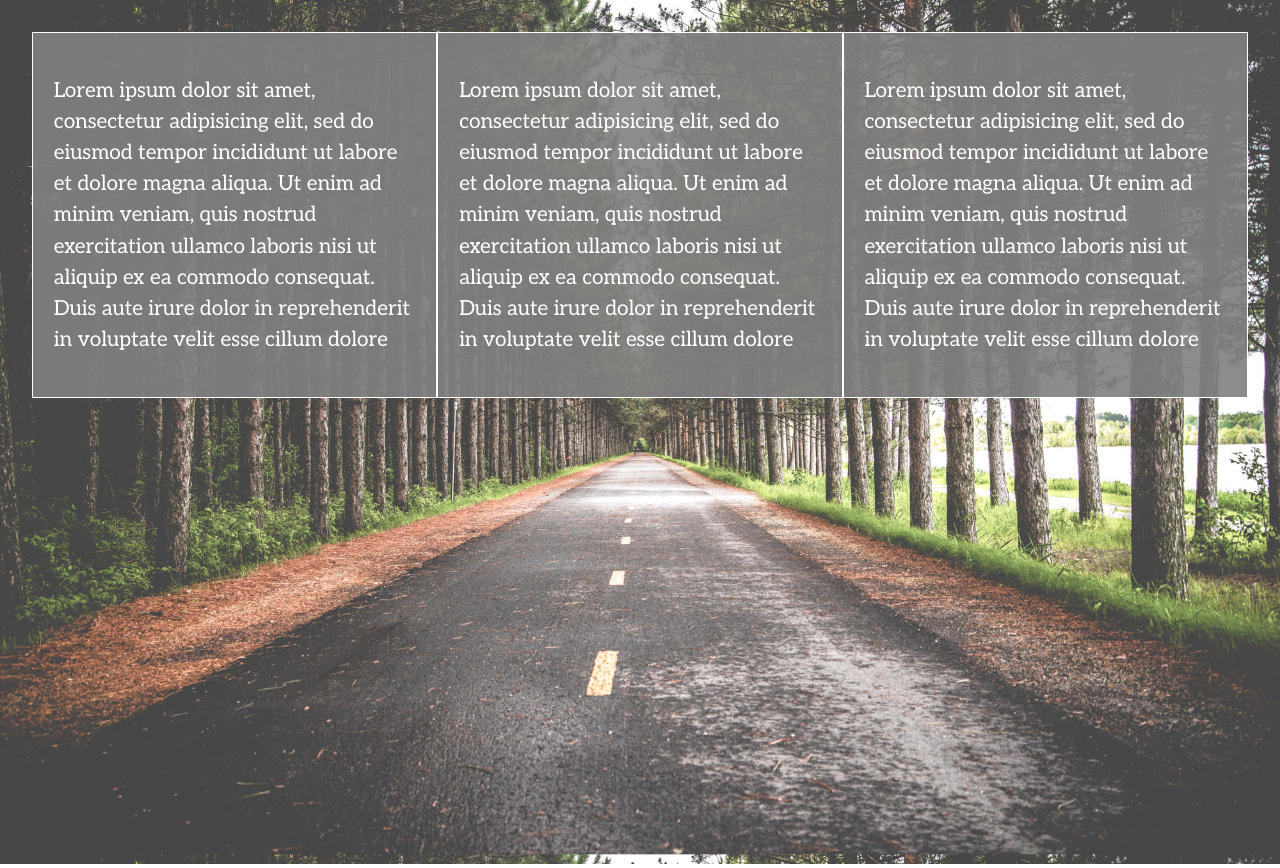
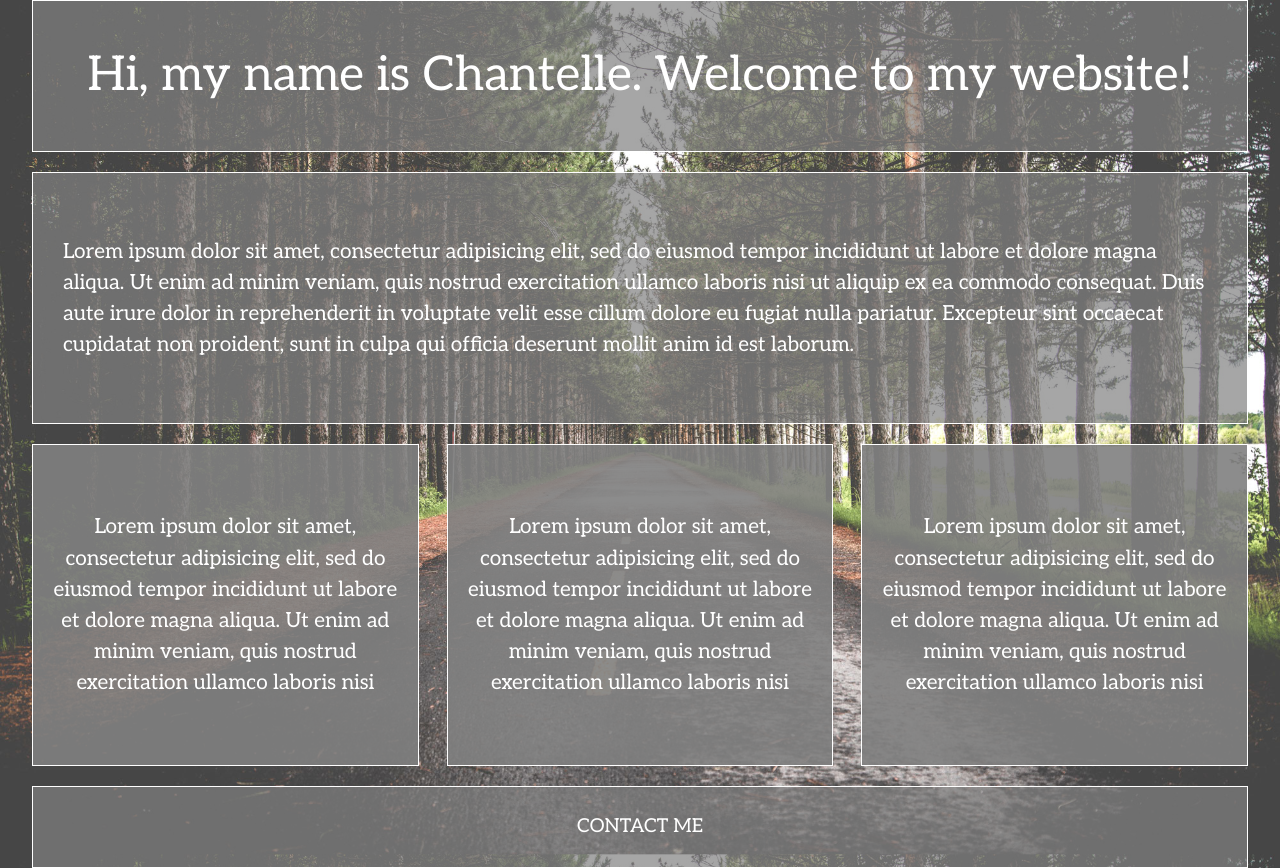
Before and after one commit to Chelle111/07.01-206-divs-flexbox-starter, a plain HTML site: page index.html in a window 1280 px wide. Drawn offline with nearby package versions, Linux system fonts and the light colour scheme.

Commit message:
second commit

```diff
--- a/css/main.css
+++ b/css/main.css
@@ -104,34 +104,82 @@ html {
 
 body {
   font-family: 'Source Sans Pro', sans-serif;
-  padding: 2em;
+  padding: 0 2em;
   font-size: 1em;
   height: 100%;
+  font-family: 'Aleo', serif;
 }
+
+header {
+  height: 150px;
+  width: 100%;
+  font-size: 3em;
+}
+
+main {
+  background-color: #ccc;
+  height: 250px;
+  width: 100%;
+  font-size: 1.3em;
+  padding: 0 30px;
+  line-height: 1.5em;
+}
+
+footer {
+  height: 80px;
+  width: 100%;
+  font-size: 1.2em;
+  text-transform: uppercase;
+}
+
+header, main,
+.div-1,
+.div-2,
+.div-3 {
+  margin-bottom: 20px;
+}
+header,
+footer,
+main {
+  background: rgba(128, 128, 128, 0.7);
+  display: flex;
+  justify-content: center;
+  align-items: center;
+  border: .5px solid white;
+  color: #fff;
+
+}
+
 
 .wrapper {
   /*add display:flex and set justify-content to space-between*/
-  display: flex;
-  justify-content: center;
-  align-items: center;
+display: flex;
+flex-flow: row wrap;
+justify-content: space-between;
+align-items: center;
 }
+
 
 .div-1, .div-2, .div-3 {
   /*give the divs a width of 30%, add display:flex, set justify-content and align-items to center*/
   display: flex;
-  width: 30%;
   justify-content: center;
   align-items: center;
+  width: 30%;
+  height: 300px;
   color: #fff;
-  font-family: 'Aleo', serif;
   line-height: 1.5em;
   font-size: 1.3em;
   background: rgba(128, 128, 128, 0.9);
-  height: 40%;
-  padding: 1em;
   border: .5px solid white;
+  text-align: center;
+  padding: 10px;
 }
 
+footer a {
+  text-decoration: none;
+  color: #fff;
+}
 
 
 
--- a/index.html
+++ b/index.html
@@ -15,23 +15,25 @@
         <script src="js/vendor/modernizr-2.8.3.min.js"></script>
         <link href='http://fonts.googleapis.com/css?family=Lora:700' rel='stylesheet' type='text/css'>
         <link href='http://fonts.googleapis.com/css?family=Source+Sans+Pro:400,700' rel='stylesheet' type='text/css'>
-        <link href="https://fonts.googleapis.com/css?family=Aleo" rel="stylesheet">
+        <link href="https://fonts.googleapis.com/css?family=Aleo|Lato" rel="stylesheet">
     </head>
     <body>
         <!--[if lt IE 8]>
             <p class="browserupgrade">You are using an <strong>outdated</strong> browser. Please <a href="http://browsehappy.com/">upgrade your browser</a> to improve your experience.</p>
         <![endif]-->
-
         <section class="wrapper">
+          <header>Hi, my name is Chantelle. Welcome to my website!</header>
+          <main>Lorem ipsum dolor sit amet, consectetur adipisicing elit, sed do eiusmod tempor incididunt ut labore et dolore magna aliqua. Ut enim ad minim veniam, quis nostrud exercitation ullamco laboris nisi ut aliquip ex ea commodo consequat. Duis aute irure dolor in reprehenderit in voluptate velit esse cillum dolore eu fugiat nulla pariatur. Excepteur sint occaecat cupidatat non proident, sunt in culpa qui officia deserunt mollit anim id est laborum.</main>
             <div class="div-1">
-                <p>Lorem ipsum dolor sit amet, consectetur adipisicing elit, sed do eiusmod tempor incididunt ut labore et dolore magna aliqua. Ut enim ad minim veniam, quis nostrud exercitation ullamco laboris nisi ut aliquip ex ea commodo consequat. Duis aute irure dolor in reprehenderit in voluptate velit esse cillum dolore</p>
+                <p>Lorem ipsum dolor sit amet, consectetur adipisicing elit, sed do eiusmod tempor incididunt ut labore et dolore magna aliqua. Ut enim ad minim veniam, quis nostrud exercitation ullamco laboris nisi</p>
             </div>
             <div class="div-2">
-                <p>Lorem ipsum dolor sit amet, consectetur adipisicing elit, sed do eiusmod tempor incididunt ut labore et dolore magna aliqua. Ut enim ad minim veniam, quis nostrud exercitation ullamco laboris nisi ut aliquip ex ea commodo consequat. Duis aute irure dolor in reprehenderit in voluptate velit esse cillum dolore</p>
+                <p>Lorem ipsum dolor sit amet, consectetur adipisicing elit, sed do eiusmod tempor incididunt ut labore et dolore magna aliqua. Ut enim ad minim veniam, quis nostrud exercitation ullamco laboris nisi</p>
             </div>
             <div class="div-3">
-                <p><p>Lorem ipsum dolor sit amet, consectetur adipisicing elit, sed do eiusmod tempor incididunt ut labore et dolore magna aliqua. Ut enim ad minim veniam, quis nostrud exercitation ullamco laboris nisi ut aliquip ex ea commodo consequat. Duis aute irure dolor in reprehenderit in voluptate velit esse cillum dolore</p>
+                <p><p>Lorem ipsum dolor sit amet, consectetur adipisicing elit, sed do eiusmod tempor incididunt ut labore et dolore magna aliqua. Ut enim ad minim veniam, quis nostrud exercitation ullamco laboris nisi</p>
             </div>
+            <footer><a href="#">Contact Me</a></footer>
         </section>
 
         <script src="https://ajax.googleapis.com/ajax/libs/jquery/1.11.3/jquery.min.js"></script>
```
